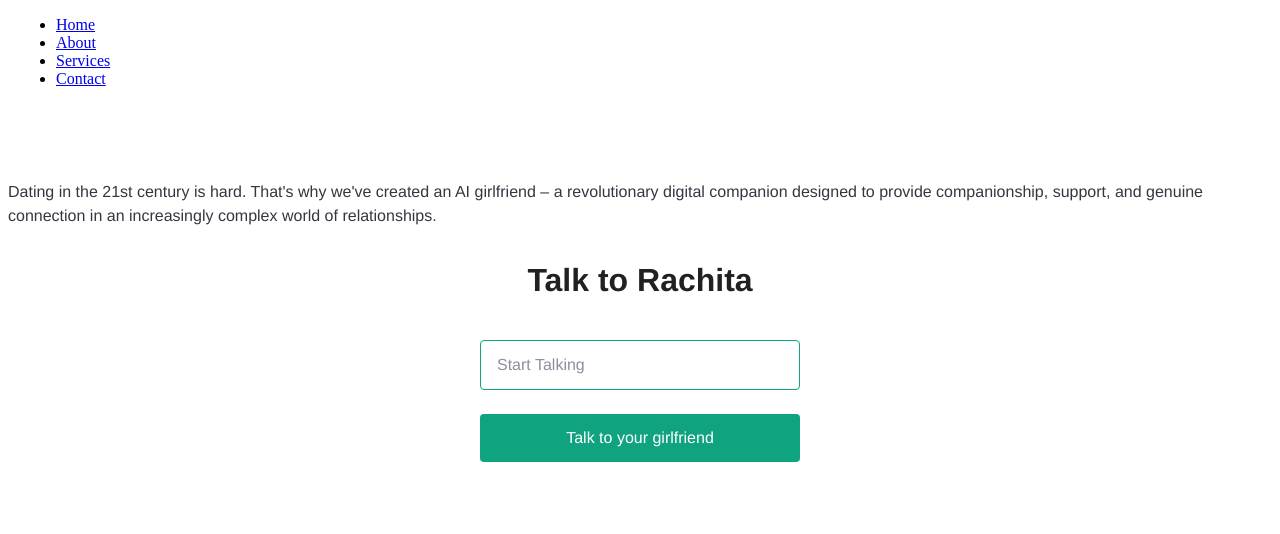
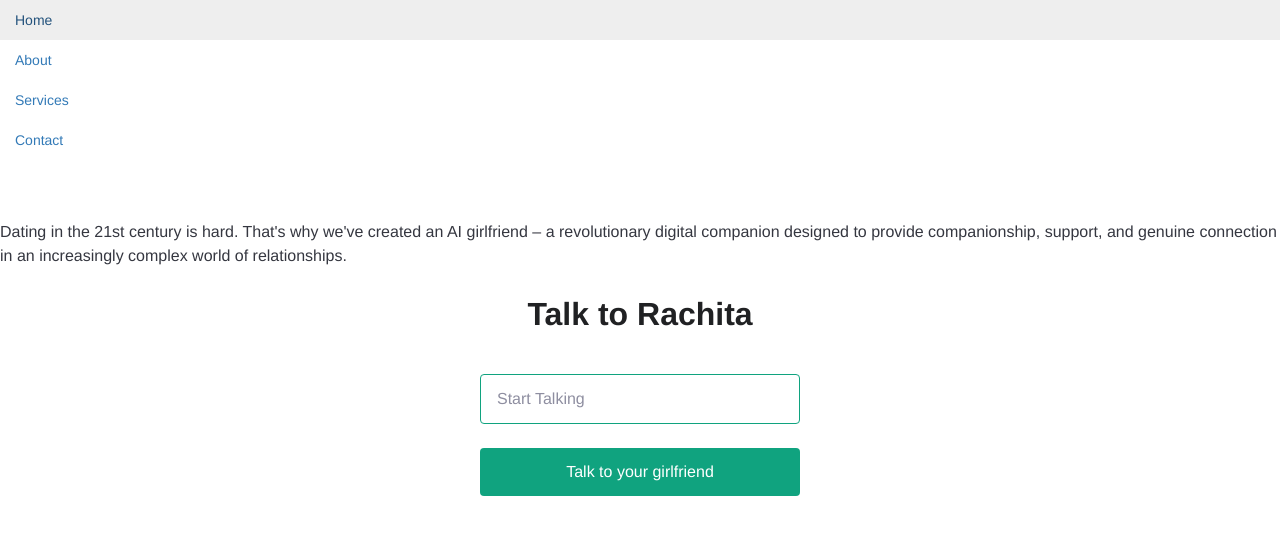
Before and after one commit to raunak2007/aigf, a Next.js app: page / in a window 1280 px wide. Shown: the top 534 px of the page. Built offline with nearby package versions, Linux system fonts and the light colour scheme; a web font is replaced by a local one.

Commit message:
bootstrap

```diff
--- a/pages/index.js
+++ b/pages/index.js
@@ -37,6 +37,12 @@ export default function Home() {
         <title>AIsha</title>
       </Head>
 
+<link rel="stylesheet" href="https://maxcdn.bootstrapcdn.com/bootstrap/3.4.1/css/bootstrap.min.css"></link>
+
+<script src="https://ajax.googleapis.com/ajax/libs/jquery/3.6.4/jquery.min.js"></script>
+
+<script src="https://maxcdn.bootstrapcdn.com/bootstrap/3.4.1/js/bootstrap.min.js"></script>
+
       <header>
           <body>
       <div class="header">
```
